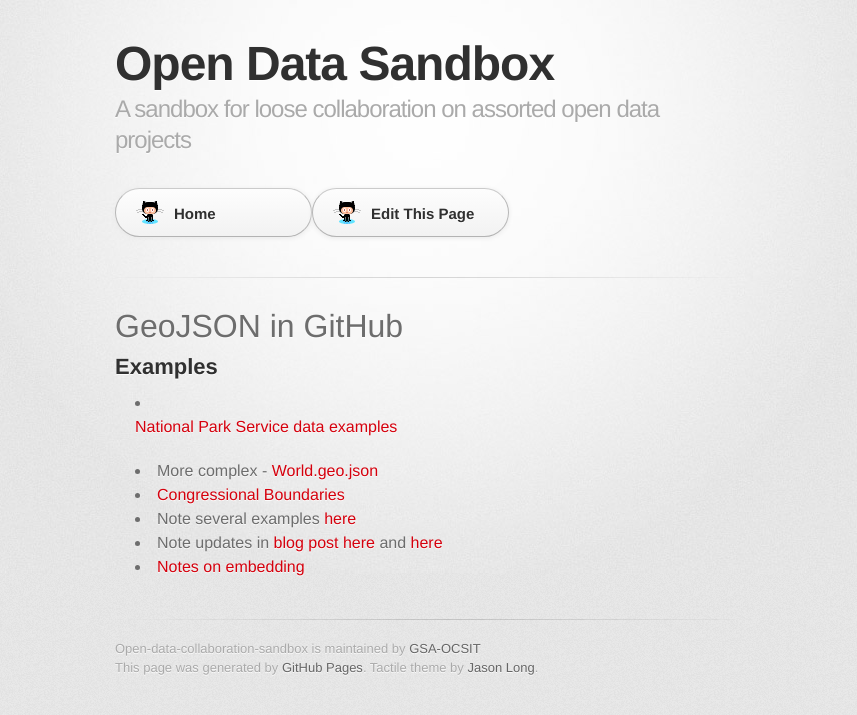
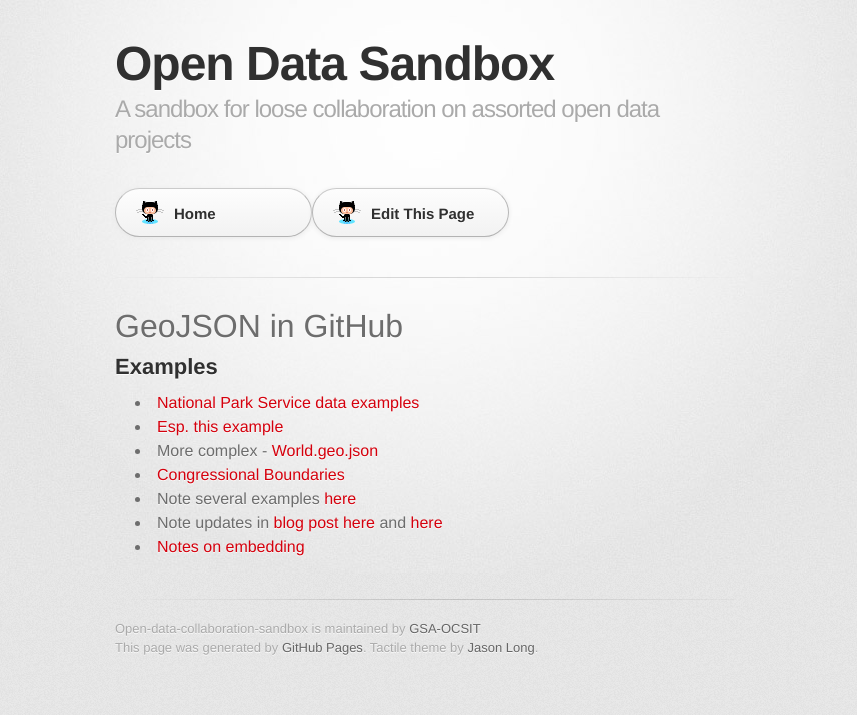
Before and after one commit to GSA/Open-Data-Collaboration-Sandbox, a Jekyll site: the page built from geojson-in-github.md, in a window 1280 px wide. Shown: the top 715 px of the page, without its empty margins (215-1072 px from the left). Built offline with Jekyll 4.4.1, drawn with Linux system fonts in a browser that asks for light colours; some web fonts are replaced.

Commit message:
Update geojson-in-github.md

```diff
--- a/geojson-in-github.md
+++ b/geojson-in-github.md
@@ -11,8 +11,7 @@
 ## Examples
 
 * [National Park Service data examples](https://github.com/nationalparkservice/npmap.js/tree/master/examples/data)
-
-
+ * [Esp. this example](https://github.com/gbinal/npmap.js/blob/master/examples/data/simplestyle.geojson)
 * More complex - [World.geo.json](https://github.com/johan/world.geo.json)
 * [Congressional Boundaries](https://github.com/JeffreyBLewis/congressional-district-boundaries)
 * Note several examples [here](https://github.com/stars/benbalter)
```
